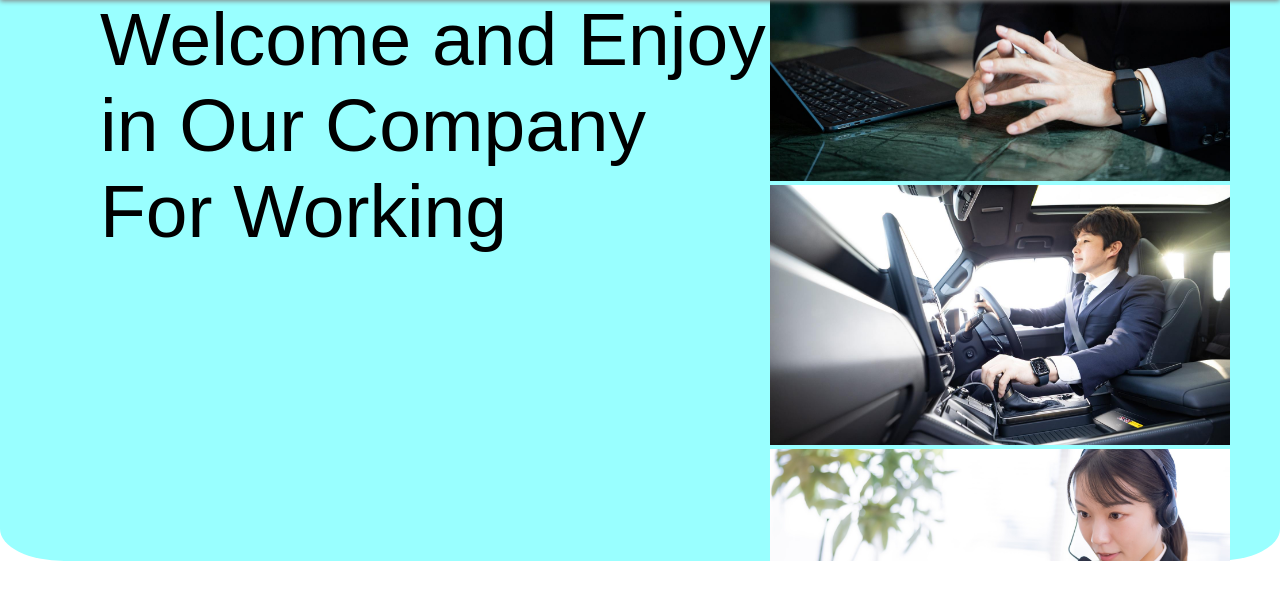
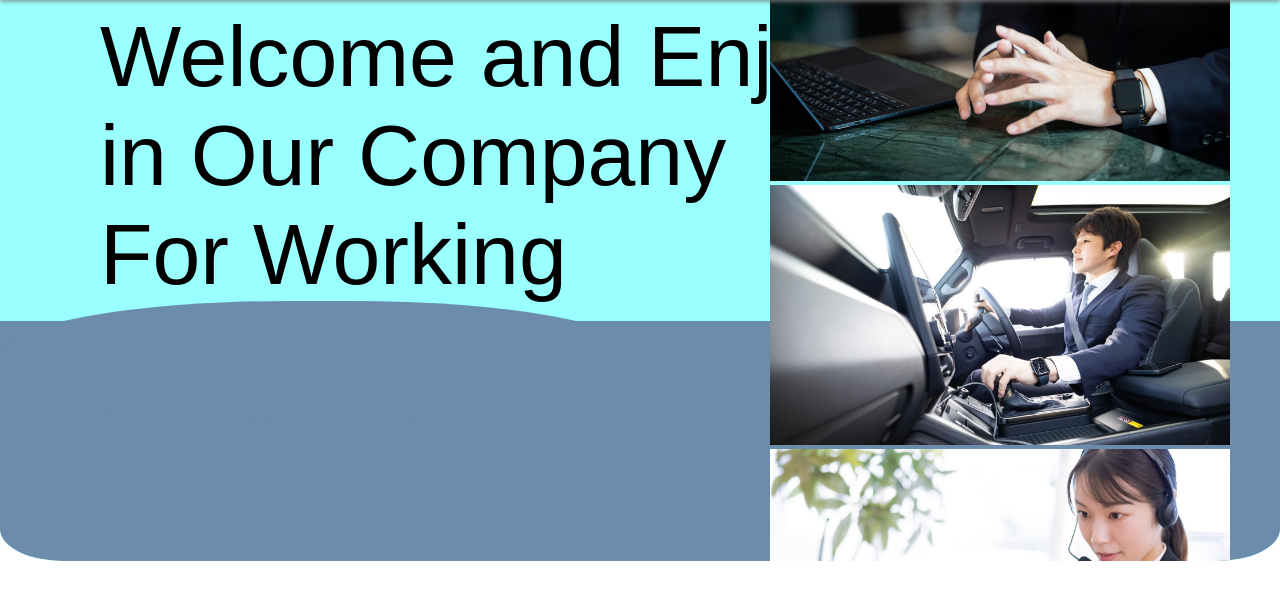
Before and after one commit to kajikaji5678/port, a plain HTML site: page index.html in a window 1280 px wide. Shown: the part 79-678 px from the top of the page. Drawn offline with Linux system fonts and the light colour scheme.

Commit message:
TOP更新

```diff
--- a/css/style.css
+++ b/css/style.css
@@ -54,12 +54,15 @@ a {
     height: 100%;
     background: white;
     animation: curtainOpen 1.2s ease forwards;
+    animation-delay: 1s;
 }
 
 @keyframes curtainOpen {
     from {
         transform: translateX(0);
-    } to {
+    }
+
+    to {
         transform: translateX(-100%);
     }
 }
@@ -108,6 +111,20 @@ TOPページ
     height: 80vh;
     background-color: #99FFFF;
     border-radius: 5%;
+    overflow: hidden;
+    animation: topbox_slide 1s ease forwards;
+}
+
+@keyframes topbox_slide {
+    from {
+        transform: translateY(-100%);
+        opacity: 0;
+    }
+
+    to {
+        transform: translateY(0);
+        opacity: 1;
+    }
 }
 
 .top_text {
@@ -116,10 +133,13 @@ TOPページ
     position: absolute;
     top: 0;
     left: 100px;
-    font-size: 75px;
+    font-size: 86px;
     margin-top: 50;
     margin-bottom: 0;
+    z-index: 1;
 }
+
+/* トップページのスライドショー */
 
 .slider {
     width: 460px;
@@ -130,10 +150,11 @@ TOPページ
     overflow: hidden;
     position: absolute;
     right: 50px;
+    z-index: 1;
 }
 
 .sliders {
-    animation: slide_flow 20s infinite linear 1s both;
+    animation: slide_flow 20s infinite linear 1s both
 }
 
 .slide {
@@ -145,7 +166,32 @@ TOPページ
 @keyframes slide_flow {
     from {
         transform: translateY(0);
-    } to {
+    }
+
+    to {
         transform: translateY(-50%);
     }
 }
+
+/* 波要素 */
+
+.container {
+    position: absolute;
+    bottom: 0;
+    background: hsl(210, 28%, 55%);
+    height: 30vh;
+    width: 100%;
+}
+
+.container::before {
+    content: "";
+    position: absolute;
+    left: 0;
+    top: -20px;
+    width: 50%;
+    height: 50%;
+    border-radius: 45%;
+    transform: translateY(0);
+    background: hsl(210, 28%, 55%);
+    animation: waveMove 10s linear infinite;
+}
--- a/index.html
+++ b/index.html
@@ -46,6 +46,9 @@
                     <img src="img/img5.jpg" class="slide">
                 </div>
             </div>
+
+            <div class="container">
+            </div>
         </div>
     </body>
 </body>
```
